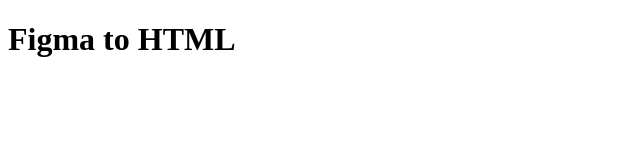
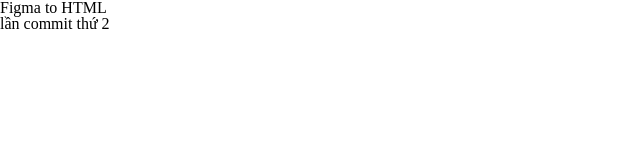
Before and after one commit to PhiDung-dev/figma-to-html, a plain HTML site: page index.html in a window 1280 px wide. Shown: the whole page, without its empty margins (0-640 px from the left). Drawn offline with Linux system fonts and the light colour scheme.

Commit message:
second commit

```diff
--- a/index.html
+++ b/index.html
@@ -4,9 +4,11 @@
     <meta charset="UTF-8">
     <meta name="viewport" content="width=device-width, initial-scale=1.0">
     <title>Document</title>
+    <link rel="stylesheet" href="reset.css">
     <link rel="stylesheet" href="style.css">
 </head>
 <body>
     <h1>Figma to HTML</h1>
+    <h2>lần commit thứ 2</h2>
 </body>
 </html>
--- /dev/null
+++ b/reset.css
@@ -0,0 +1,48 @@
+/* http://meyerweb.com/eric/tools/css/reset/
+   v2.0 | 20110126
+   License: none (public domain)
+*/
+
+html, body, div, span, applet, object, iframe,
+h1, h2, h3, h4, h5, h6, p, blockquote, pre,
+a, abbr, acronym, address, big, cite, code,
+del, dfn, em, img, ins, kbd, q, s, samp,
+small, strike, strong, sub, sup, tt, var,
+b, u, i, center,
+dl, dt, dd, ol, ul, li,
+fieldset, form, label, legend,
+table, caption, tbody, tfoot, thead, tr, th, td,
+article, aside, canvas, details, embed,
+figure, figcaption, footer, header, hgroup,
+menu, nav, output, ruby, section, summary,
+time, mark, audio, video {
+	margin: 0;
+	padding: 0;
+	border: 0;
+	font-size: 100%;
+	font: inherit;
+	vertical-align: baseline;
+}
+/* HTML5 display-role reset for older browsers */
+article, aside, details, figcaption, figure,
+footer, header, hgroup, menu, nav, section {
+	display: block;
+}
+body {
+	line-height: 1;
+}
+ol, ul {
+	list-style: none;
+}
+blockquote, q {
+	quotes: none;
+}
+blockquote:before, blockquote:after,
+q:before, q:after {
+	content: '';
+	content: none;
+}
+table {
+	border-collapse: collapse;
+	border-spacing: 0;
+}
--- a/style.css
+++ b/style.css
@@ -0,0 +1,9 @@
+*{
+    box-sizing: border-box;
+}
+html{
+    font-size: 62.5%
+}
+body{
+    font-size: 1.6rem;
+}
```
